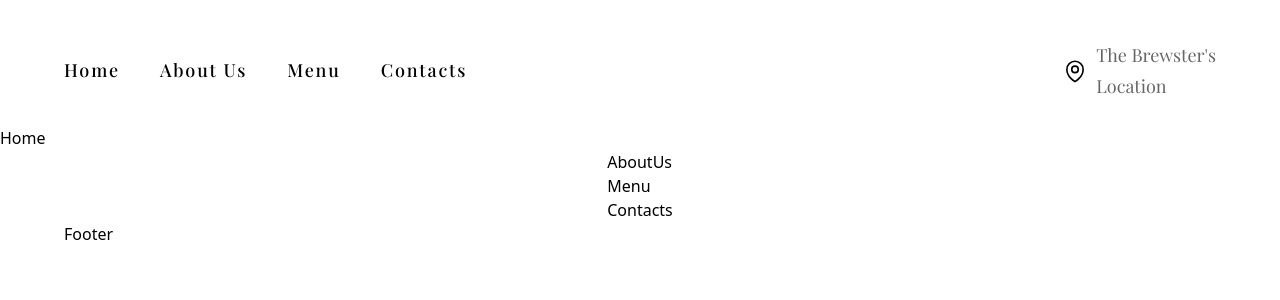
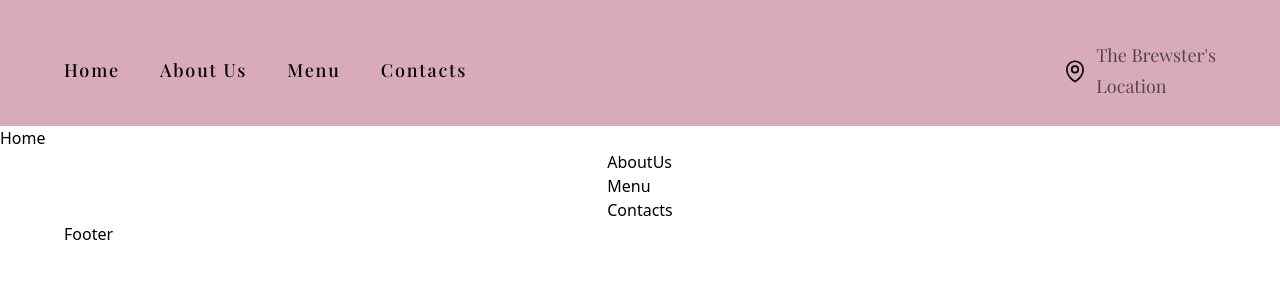
Before and after one commit to Rali-28/the_brewster, a React (Vite) app: page / in a window 1280 px wide. Shown: the top 300 px of the page. Built offline with nearby package versions, Linux system fonts and the light colour scheme.

Commit message:
adjustment

```diff
--- a/src/App.jsx
+++ b/src/App.jsx
@@ -8,7 +8,7 @@ const App = () => (
   <div className='w-full overflow-hidden'>
 
     {/* Navbar */}
-    <div className={`${styles.paddingX} ${styles.flexCenter}`}>
+    <div className={`bg-primary ${styles.paddingX} ${styles.flexCenter}`}>
       <div className={`${styles.boxWidth}`}>
         <Navbar />
       </div>
--- a/src/assets/index.js
+++ b/src/assets/index.js
@@ -1,6 +1,8 @@
 import map from './map.svg'
+import logo_sm from './logo_sm.svg'
 
 export
 {
-    map
+    map,
+    logo_sm,
 };
--- a/src/components/Navbar.jsx
+++ b/src/components/Navbar.jsx
@@ -1,6 +1,8 @@
 import React from 'react'
 import { navLinks } from '../constants'
-import styles, { layout } from '../style'
+import { layout } from '../style'
+import { logo_sm } from '../assets'
+
 
 const Navbar = () => (
 
@@ -8,8 +10,8 @@ const Navbar = () => (
   <nav className='flex items-center justify-between w-full py-6'>
 
     {/* Render Desktop navLinks */}
-    <div>
-      <ul className='items-center justify-start flex-1 hidden pt-4 list-none sm:flex'>
+    <div className='flex justify-start w-[1/3]'>
+      <ul className='flex-1 hidden pt-4 list-none items-left sm:flex'>
         {navLinks.map((nav, index) => (
           <li
           key={nav.id}
@@ -25,11 +27,11 @@ const Navbar = () => (
       </ul>
     </div>
 
-    {/* Mobile view Navbar */}
-    <div>
+    {/* Middle Logo */}
+    <div className='sm:flex hidden justify-center w-[1/3]'>
 
     </div>
-    {/* End Mobile View */}
+    {/* End Logo */}
 
     {/* Middle Logo */}
     <div>
@@ -38,10 +40,10 @@ const Navbar = () => (
     {/* End Logo */}
 
     {/* Location GMap */}
-    <div className='flex-row hidden pt-4 sm:flex place-items-center'>
+    <div className='justify-end hidden pt-4 sm:flex place-items-center w-[1/3]'>
 
       <div>
-        <a src='#' className={`items-center justify-end cursor-pointer sm:flex ${layout.map_text}`}>
+        <a src='#' className={`items-center items cursor-pointer sm:flex ${layout.map_text}`}>
 
           <svg xmlns="http://www.w3.org/2000/svg" viewBox="0 0 24 24" className='fill-none w-[26px] h-[26px] stroke-[1.5] stroke-black mr-2'>
 
@@ -53,9 +55,6 @@ const Navbar = () => (
             Location
         </a>
       </div>
-
-
-
     </div>
     {/* End Map */}
 
```
Also changed, not shown: src/assets/logo_sm.svg (added).
